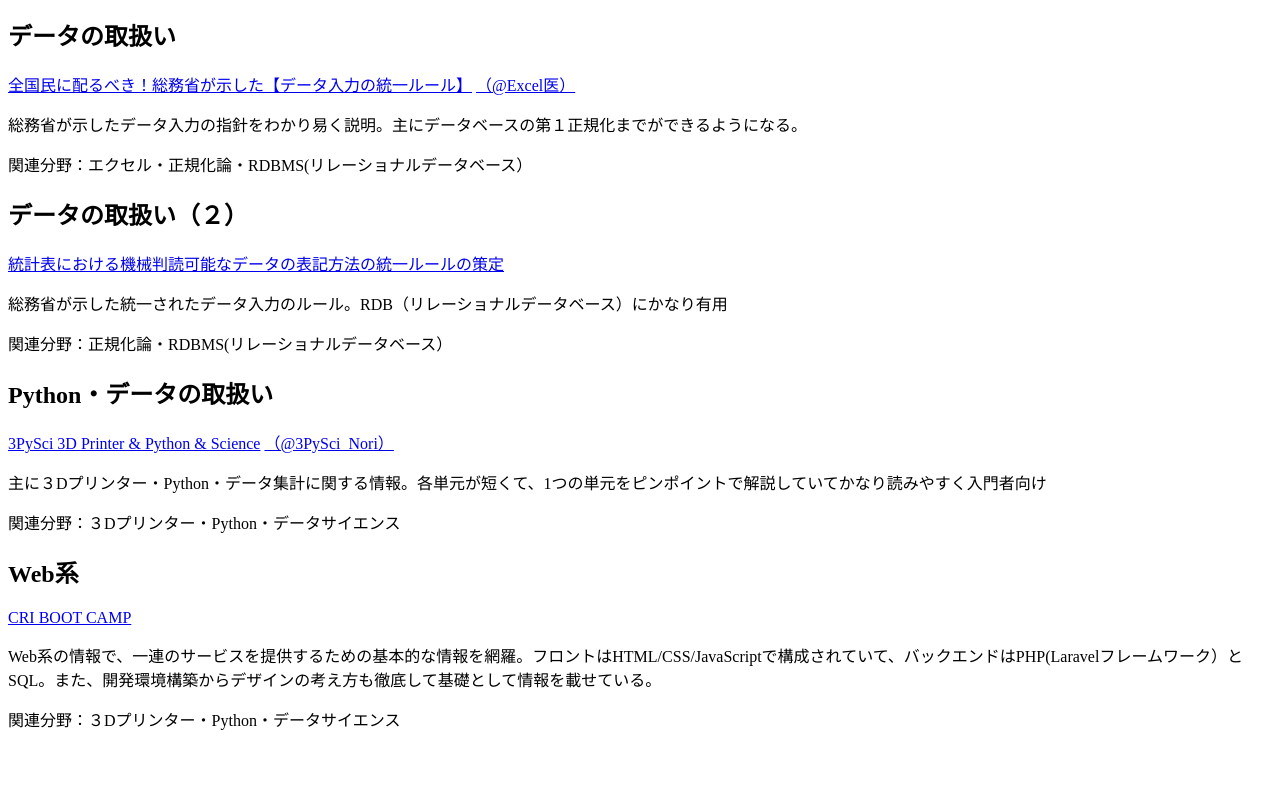
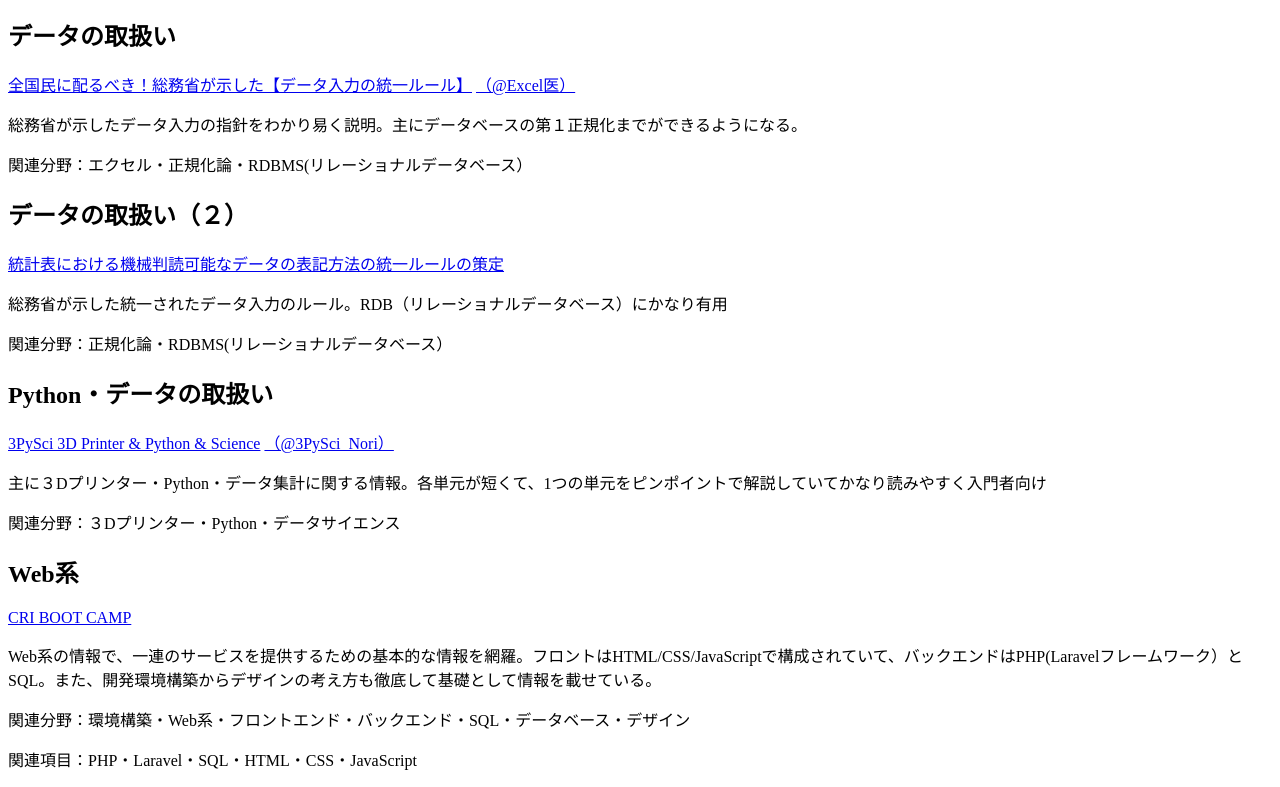
Before and after one commit to Minami-Yukino/kakedase, a plain HTML site: page index.html in a window 1280 px wide. Shown: the part 1112-1899 px from the top of the page. Before the commit the page ends 1859 px from the top, so only its background shows below. Drawn offline with Linux system fonts and the light colour scheme.

Commit message:
Update index.html

```diff
--- a/index.html
+++ b/index.html
@@ -57,7 +57,8 @@
   <h2>Web系</h2>
   <A href="https://cbc-study.com">CRI BOOT CAMP</A>
   <p>Web系の情報で、一連のサービスを提供するための基本的な情報を網羅。フロントはHTML/CSS/JavaScriptで構成されていて、バックエンドはPHP(Laravelフレームワーク）とSQL。また、開発環境構築からデザインの考え方も徹底して基礎として情報を載せている。</p>
-  <p>関連分野：３Dプリンター・Python・データサイエンス</p>
+  <p>関連分野：環境構築・Web系・フロントエンド・バックエンド・SQL・データベース・デザイン</p>
+  <p>関連項目：PHP・Laravel・SQL・HTML・CSS・JavaScript</p>
 
 </main>
 
```
